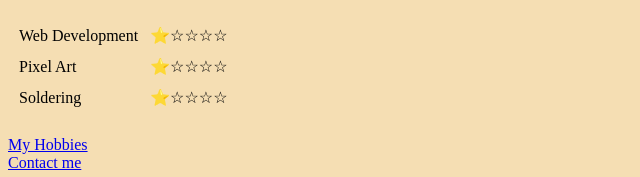
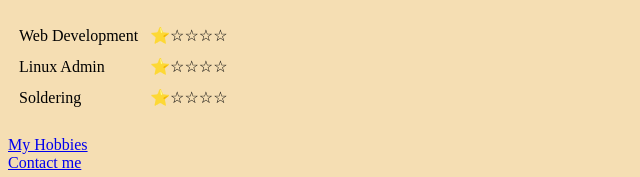
Before and after one commit to SlickMantis/cv, a plain HTML site: page index.html in a window 1280 px wide. Shown: the part 661-838 px from the top of the page, 0-640 px from the left. Drawn offline with Linux system fonts and the light colour scheme.

Commit message:
Update index.html
Edited Skills section

```diff
--- a/index.html
+++ b/index.html
@@ -66,7 +66,7 @@
       <td>⭐☆☆☆☆</td>
     </tr>
     <tr>
-      <td>Pixel Art</td>
+      <td>Linux Admin</td>
       <td>⭐☆☆☆☆</td>
     </tr>
     <tr>
```
